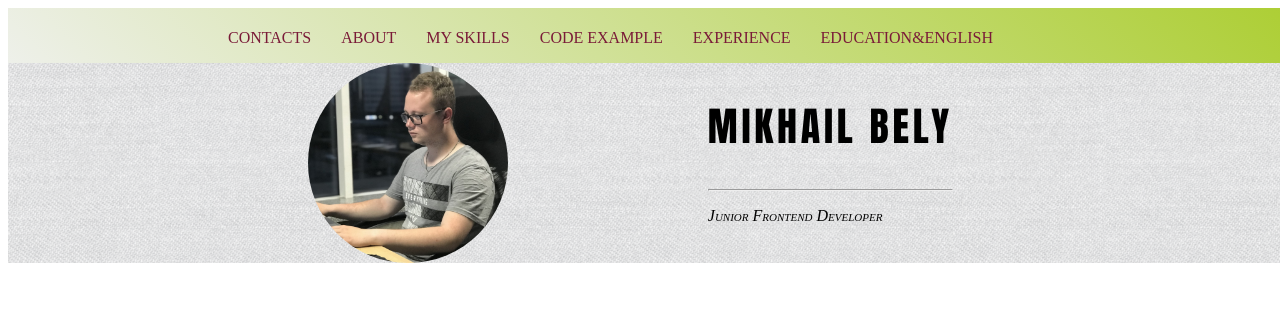
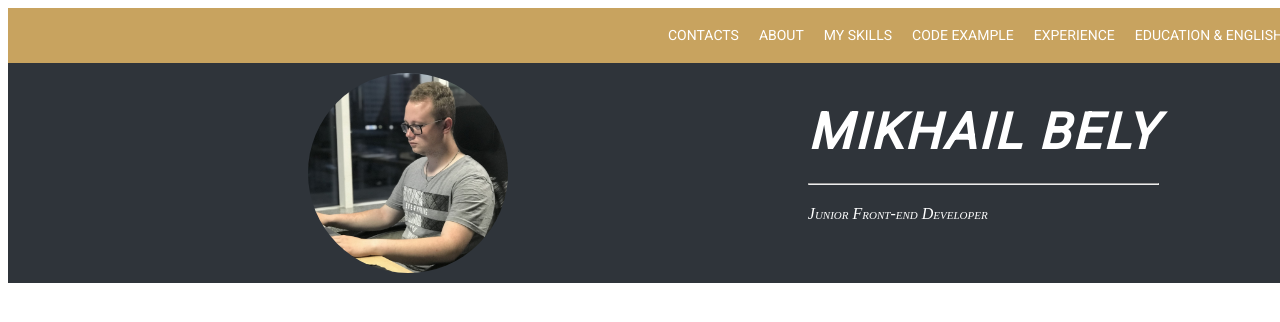
Before and after one commit to MikBely/rsschool-cvv, a plain HTML site: page index.html in a window 1280 px wide. Shown: the top 322 px of the page. Drawn offline with Linux system fonts and the light colour scheme.

Commit message:
fix: update styles for header and main

```diff
--- a/index.html
+++ b/index.html
@@ -6,6 +6,9 @@
     <meta name="viewport" content="width=device-width, initial-scale=1.0" />
     <title>Document</title>
     <link rel="stylesheet" href="style.css" />
+    <link rel="preconnect" href="https://fonts.googleapis.com">
+    <link rel="preconnect" href="https://fonts.gstatic.com" crossorigin>
+    <link href="https://fonts.googleapis.com/css2?family=Roboto&display=swap" rel="stylesheet">
   </head>
   <body>
     <div class="wrapper">
@@ -17,7 +20,7 @@
           <li><a href="#my-skills">My skills</a></li>
           <li><a href="#code-example">Code example</a></li>
           <li><a href="#experience">Experience</a></li>
-          <li><a href="#educ-eng">Education&English</a></li>
+          <li><a href="#educ-eng">Education & English</a></li>
         </ul>
       </nav>
     </header></div>
@@ -26,11 +29,14 @@
           <div class="wrapper">
           <div class="photo"><img src="cv-photo.jpg" alt="None photo" height="200px"></div>
           <div class="main-content-name">
-            <h1 class="who-name">Mikhail Bely</h1>
+            <h1 class="who-name">mikhail bely</h1>
             <hr class="basic-name-line">
-            <div class="who-name-description"><p> Junior Frontend Developer</p></div>
+            <div class="who-name-description"><p> Junior Front-end Developer</p></div>
           </div>
         </div>
+        </section>
+        <section class="cv-information">
+
         </section>
     </main>
   </div>
--- a/style.css
+++ b/style.css
@@ -7,31 +7,33 @@
   width: 1300px;
   margin-left: auto;
   margin-right: auto;
-  background: linear-gradient(45deg, #eef0ea, #acce32);
+  background: #c8a35f;
 }
 .navigation {
   height: 50px;
-  width: 1000px;
-  margin-left: auto;
-  margin-right: auto;
+  width: 700px;
+  margin-left: 600px;
   padding-top: 5px;
+  font-size: 14px;
 }
 .anchors li {
   float: left;
   list-style-type: none;
-  padding-left: 30px;
+  padding-left: 20px;
 }
 .anchors li a {
   text-decoration: none;
   color: #7a1b38;
   text-transform: uppercase;
+  font-family: "Roboto", serif;
+  color: #fff;
 }
 .who {
   width: 1300px;
   margin-left: auto;
   margin-right: auto;
   display: block;
-  background-image: url(45degreee_fabric.png);
+  background-color: #2f343a;
 }
 .who::after {
   clear: both;
@@ -41,24 +43,31 @@
   height: 0;
 }
 .photo img {
-  margin-left: 300px;
   float: left;
   border-radius: 50%;
+  margin: 10px 0 10px 300px;
 }
 .basic-name-line {
   size: 3px;
 }
 .main-content-name {
   float: left;
-  margin-left: 200px;
+  margin-left: 300px;
 }
 .who-name {
   text-transform: uppercase;
-  font-family: Impact;
-  letter-spacing: 0.1cm;
-  font-size: 40px;
+  letter-spacing: 0.05em;
+  font-size: 50px;
+  color: #fff;
+  font-family: "Roboto", serif;
+  margin-block-start: 0.43em;
+  margin-block-end: 0.43em;
+  margin-top: 40px;
+  font-style: italic;
 }
 .who-name-description {
   font-variant: small-caps;
   font-style: italic;
+  color: #fff;
+  margin-top: 20px;
 }
```
